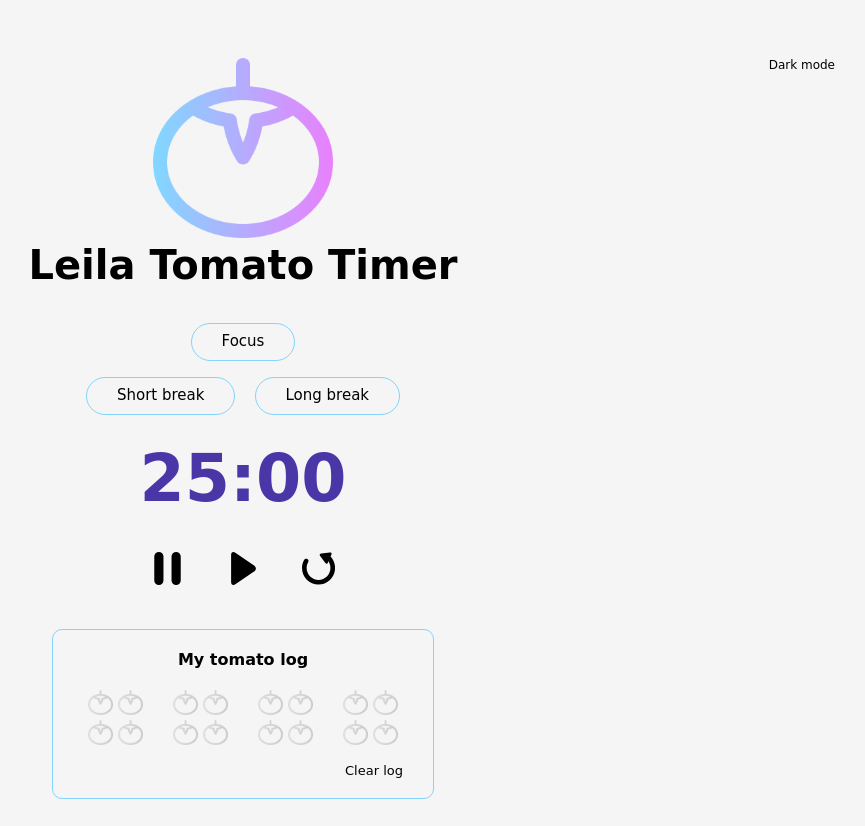
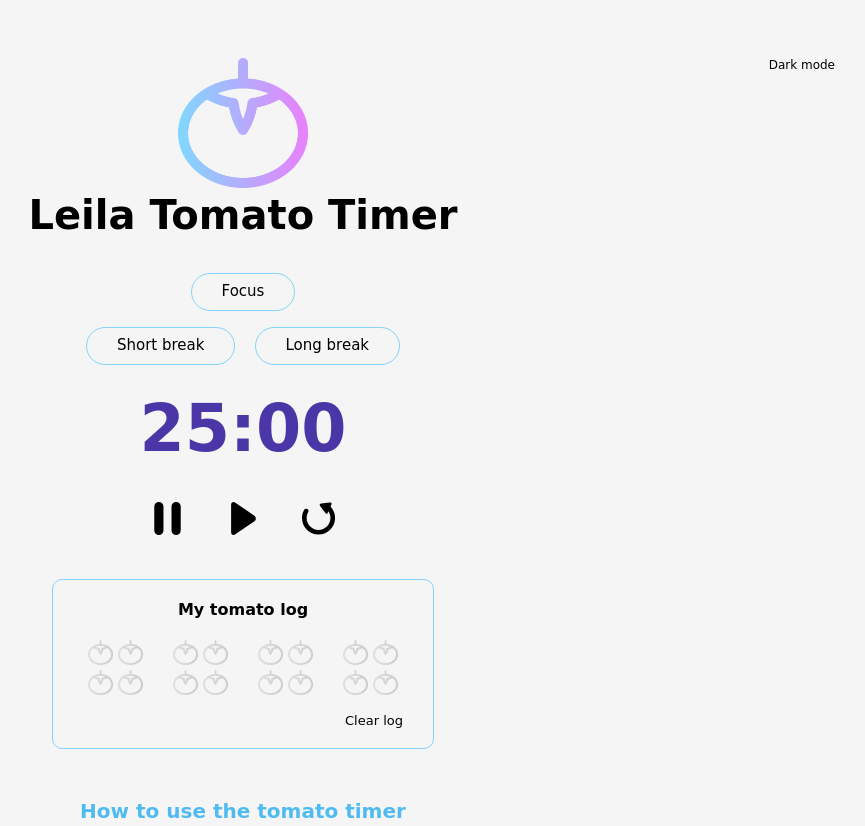
Before and after one commit to etunka/leila-tomato-timer, a website built with Parcel: page index.html in a window 1280 px wide. Shown: the top 826 px of the page, without its empty margins (397-1262 px from the left). Built offline with nearby package versions, Linux system fonts and the light colour scheme; a web font is replaced by a local one.

Commit message:
fixed logo width

```diff
--- a/src/styles.scss
+++ b/src/styles.scss
@@ -262,6 +262,10 @@
       font-size: 40px;
       margin-top: 0px;
     }
+
+    &__image {
+      width: 130px;
+    }
   }
 
   .durations {
```
